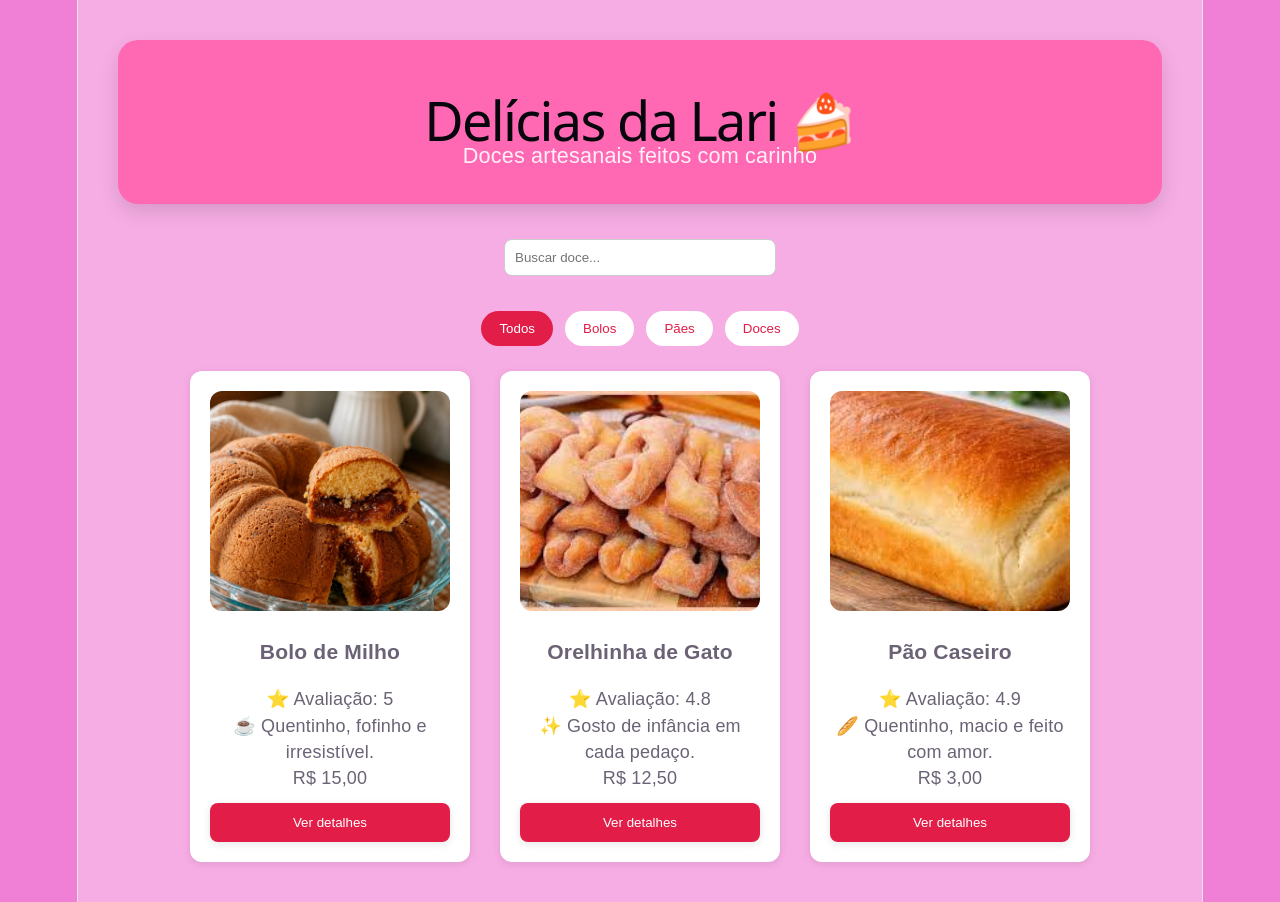
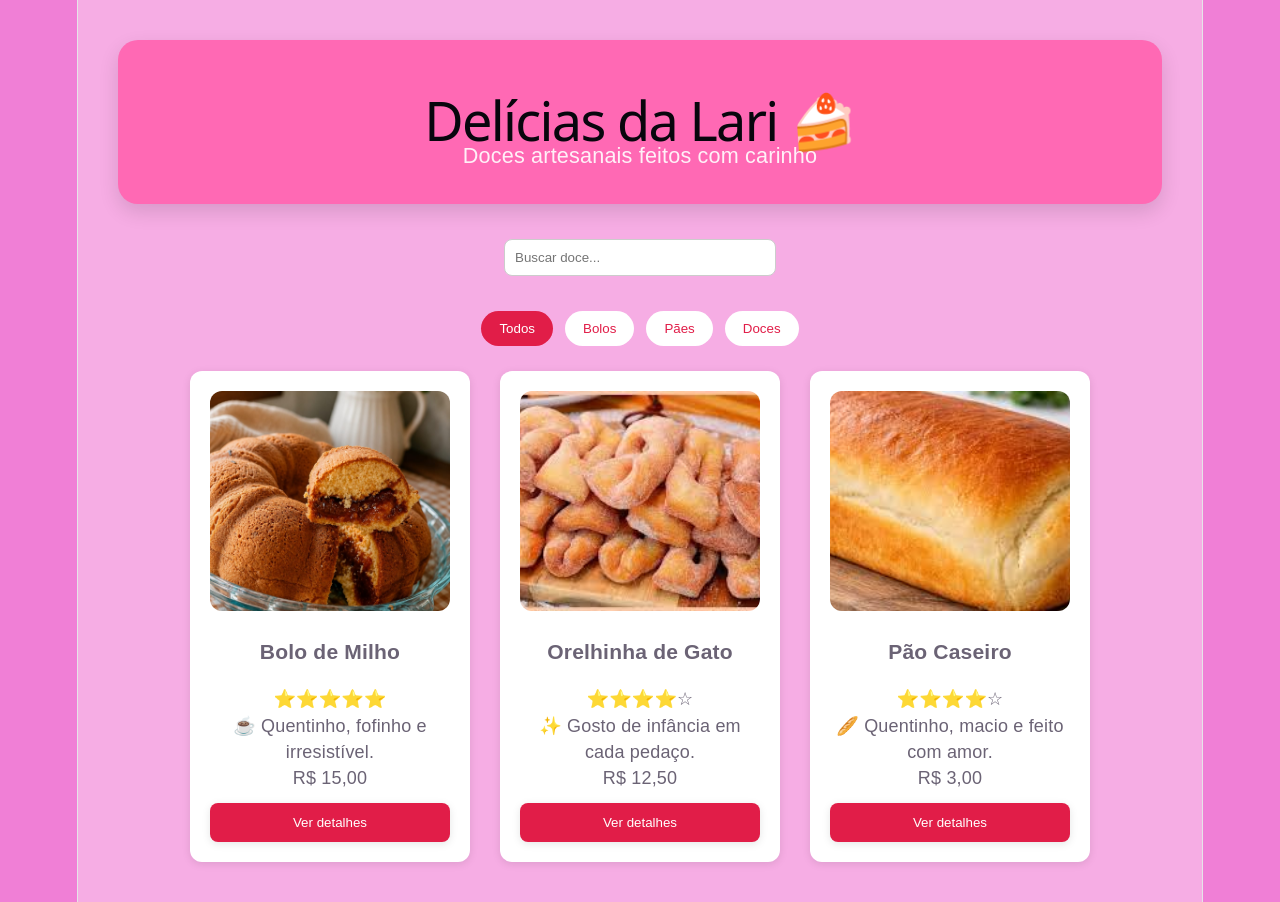
Before and after one commit to Bruno123-n/Delicias-da-Lari-React, a React (Vite) app: page / in a window 1280 px wide. Built offline with nearby package versions, Linux system fonts and the light colour scheme.

Commit message:
git add. git commit -m "feat: add dynamic product rating display"

```diff
--- a/src/components/ProductCard.jsx
+++ b/src/components/ProductCard.jsx
@@ -1,5 +1,7 @@
 import formatPrice from "../utils/formatPrice"
 import "./ProductCard.css"
+
+const estrelas = [1, 2, 3, 4, 5]
 
 function ProductCard({ produto, onSelecionar }) {
   return (
@@ -18,7 +20,11 @@ function ProductCard({ produto, onSelecionar }) {
       </h3>
 
       <p className="rating">
-        ⭐ Avaliação: {produto.avaliacao}
+        {estrelas.map((estrela) =>
+          <span key={estrela}>
+            {estrela <= produto.avaliacao ? "⭐" : "☆"}
+          </span>
+        )}
       </p>
 
       <p className="description">
```
